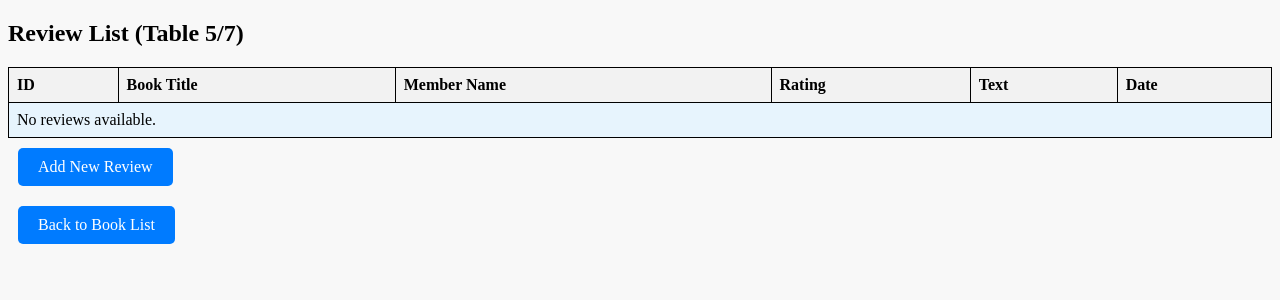
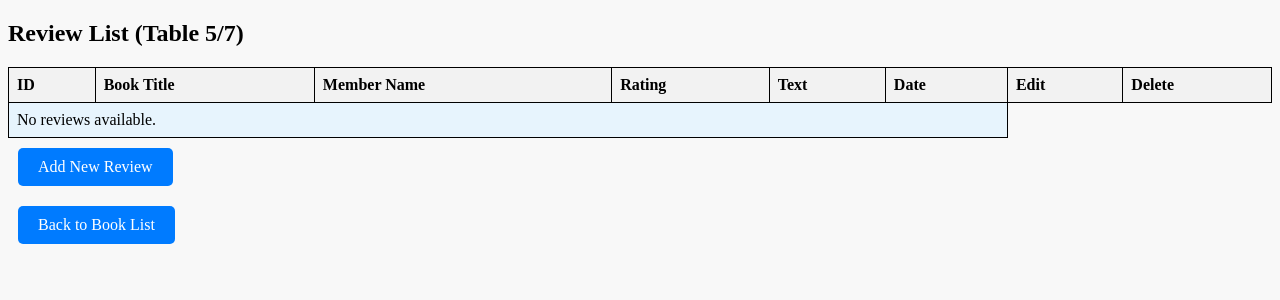
Before and after one commit to klausware/OnlineLibraryDB, a Django app: page /reviews/ in a window 1280 px wide. Shown: the top 300 px of the page. Run offline with Django 5.2, Linux system fonts and the light colour scheme; data that the repository does not hold is empty.

Commit message:
Added edit and delete ops to Reviews list

```diff
--- a/library/webapp/templates/webapp/review_list.html
+++ b/library/webapp/templates/webapp/review_list.html
@@ -29,6 +29,8 @@
             <th>Rating</th>
             <th>Text</th>
             <th>Date</th>
+            <th>Edit</th>
+            <th>Delete</th>
         </tr>
         {% for review in reviews %}
         <tr>
@@ -38,6 +40,13 @@
             <td>{{ review.rating }}</td>
             <td>{{ review.text }}</td>
             <td>{{ review.created_at|date:"Y-m-d H:i" }}</td>
+            <td><a href="{% url 'edit_review' review.id %}" class="button-style">Edit</a></td>
+            <td>
+                <form action="{% url 'delete_review' review.id %}" method="post">
+                    {% csrf_token %}
+                    <input type="submit" value="Delete" onclick="return confirm('Are you sure?');" class="button-style">
+                </form>
+            </td>
         </tr>
         {% empty %}
         <tr>
--- a/library/webapp/urls.py
+++ b/library/webapp/urls.py
@@ -21,6 +21,8 @@ urlpatterns = [
     path('borrowing/delete/<int:borrowing_id>/', views.delete_borrowing, name='delete_borrowing'),
     path('reviews/', views.review_list, name='review_list'),
     path('reviews/add/', views.add_review, name='add_review'),
+    path('review/edit/<int:review_id>/', views.edit_review, name='edit_review'),
+    path('review/delete/<int:review_id>/', views.delete_review, name='delete_review'),
     path('publishers/', views.publisher_list, name='publisher_list'),
     path('publishers/add/', views.add_publisher, name='add_publisher'),
     #VIEWS
--- a/library/webapp/views.py
+++ b/library/webapp/views.py
@@ -257,6 +257,25 @@ def add_review(request):
         form = ReviewForm()
     return render(request, 'webapp/add_review.html', {'form': form})
 
+def edit_review(request, review_id):
+    review = get_object_or_404(Review, id=review_id)
+    if request.method == 'POST':
+        form = ReviewForm(request.POST, instance=review)
+        if form.is_valid():
+            form.save()
+            return redirect('review_list')
+    else:
+        form = ReviewForm(instance=review)
+    return render(request, 'webapp/edit_review.html', {'form': form, 'review': review})
+
+def delete_review(request, review_id):
+    review = get_object_or_404(Review, id=review_id)
+    if request.method == 'POST':
+        review.delete()
+        return redirect('review_list')
+    return render(request, 'webapp/delete_review.html', {'review': review})
+
+
 def publisher_list(request):
     publishers = Publisher.objects.all()
     return render(request, 'webapp/publisher_list.html', {'publishers': publishers})
```
Also changed, not shown: library/webapp/templates/webapp/delete_review.html (added, +10 -0 lines), library/webapp/templates/webapp/edit_review.html (added, +13 -0 lines).
